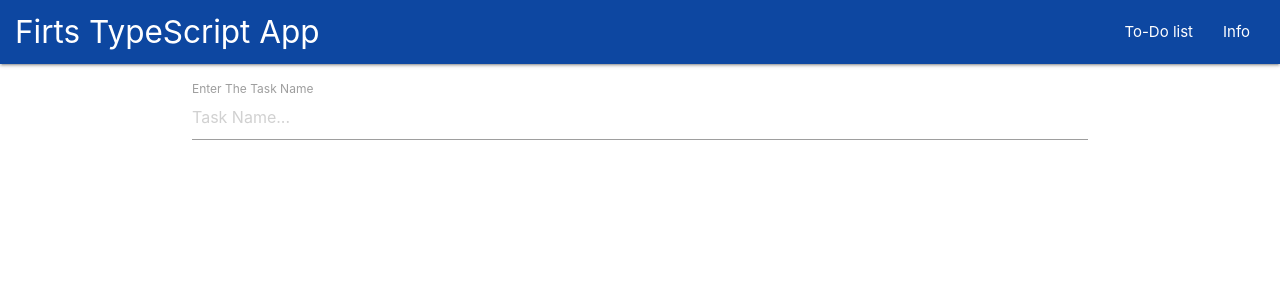
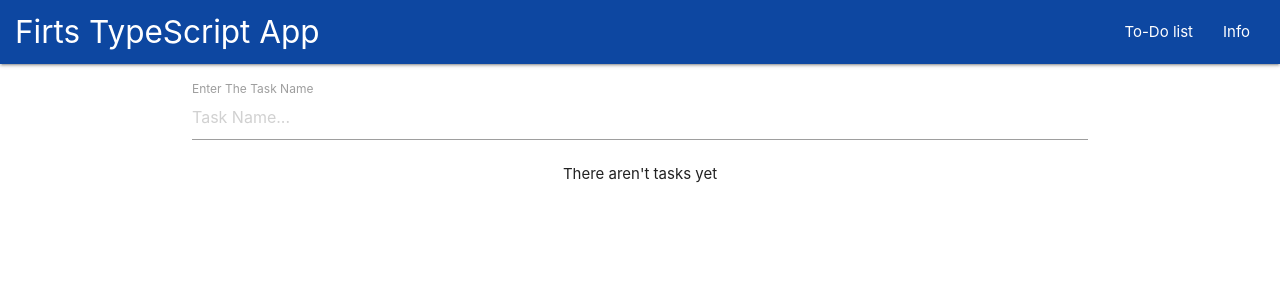
Before and after one commit to MikitaCat/React_Typescript, a React (Create React App) app: page / in a window 1280 px wide. Shown: the top 300 px of the page. Built offline with nearby package versions, Linux system fonts and the light colour scheme.

Commit message:
Bug with onClick at onRemove function has been fixed. Now onRemove calls at new removeHandler in ToDoList component with preventDefault to cancel unnesessary click

```diff
--- a/src/App.tsx
+++ b/src/App.tsx
@@ -29,11 +29,15 @@ const App: React.FC = () => {
   };
 
   const removeHandler = (id: number) => {
-    setTodos((prev) =>
-      prev.filter((todo) => {
-        return todo.id !== id;
-      }),
-    );
+    const shouldRemove = window.confirm('Are you shure?');
+
+    if (shouldRemove) {
+      setTodos((prev) =>
+        prev.filter((todo) => {
+          return todo.id !== id;
+        }),
+      );
+    }
   };
 
   return (
--- a/src/components/ToDoList.tsx
+++ b/src/components/ToDoList.tsx
@@ -8,6 +8,15 @@ type ToDoListProps = {
 };
 
 const ToDoList: React.FC<ToDoListProps> = ({ todos, onRemove, onToggle }) => {
+  if (todos.length === 0) {
+    return <p className="center">There aren't tasks yet</p>;
+  }
+
+  const removeHandler = (event: React.MouseEvent, id: number) => {
+    event.preventDefault();
+    onRemove(id);
+  };
+
   return (
     <ul>
       {todos.map((todo) => {
@@ -26,7 +35,9 @@ const ToDoList: React.FC<ToDoListProps> = ({ todos, onRemove, onToggle }) => {
                 onChange={onToggle.bind(null, todo.id)}
               />
               <span>{todo.title}</span>
-              <i className="material-icons red-text" onClick={() => onRemove(todo.id)}>
+              <i
+                className="material-icons red-text"
+                onClick={(event) => removeHandler(event, todo.id)}>
                 delete
               </i>
             </label>
```
